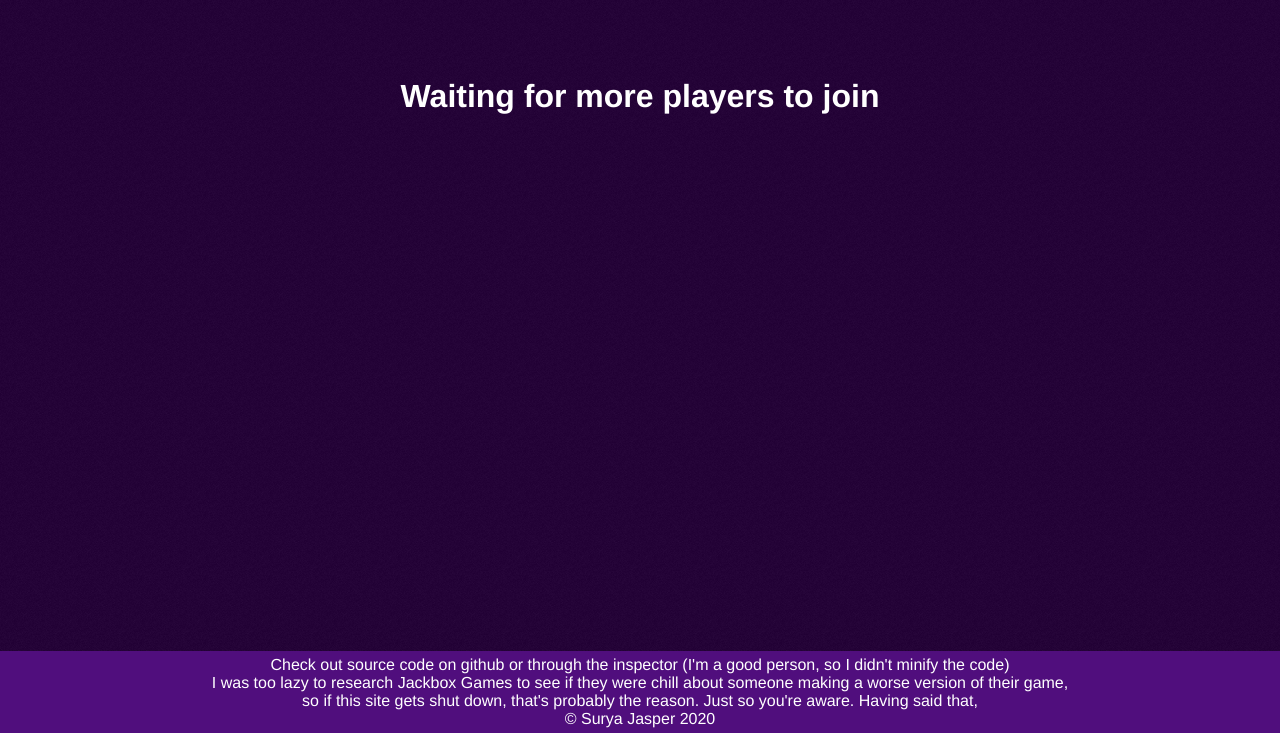
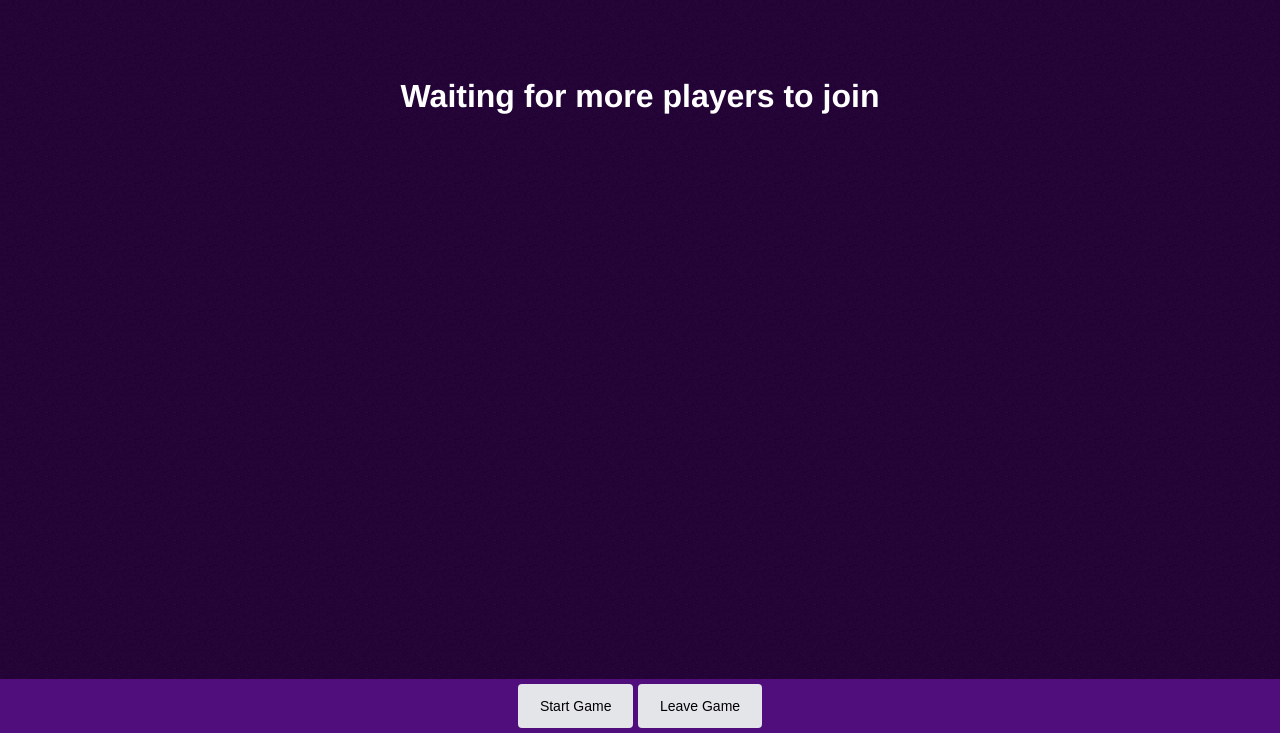
Before and after one commit to suryajasper/NodeJS-Fakin-It, a website: page client/index.html in a window 1280 px wide. Both pictures are taken after typing "Sample", "Sample" into the empty fields and a click on the input "Join Game". Shown: the part 67-800 px from the top of the page. Drawn offline with nearby package versions, Linux system fonts and the light colour scheme; no server answers.

Commit message:
added ability to leave the game

```diff
--- a/client/index.html
+++ b/client/index.html
@@ -39,13 +39,15 @@
       </div>
       <div class = "footer-outer">
         <header class = "jbx-footer">
-          <p>
+          <p id = "disclaimer">
             Check out source code on github or through the inspector (I'm a good person, so I didn't minify the code)<br>
             I was too lazy to research Jackbox Games to see if they were chill about someone making a worse version of their game,<br>
             so if this site gets shut down, that's probably the reason. Just so you're aware. Having said that, <br>© Surya Jasper 2020<br>
           </p>
-          <!--button>Start Game</button>
-          <button>Leave Game</button-->
+          <div style = "display: none;" id = "gamebuttons">
+            <button id = "start">Start Game</button>
+            <button id = "leave">Leave Game</button>
+          </div>
         </header>
       </div>
     </div>
--- a/client/js/clientProgram.js
+++ b/client/js/clientProgram.js
@@ -8,6 +8,12 @@ var form = document.getElementById('form');
 var lobby = document.getElementById('lobby');
 form.style.display = "block";
 lobby.style.display = "none";
+
+var gameButtons = document.querySelector('#gamebuttons');
+var footertext = document.querySelector('#disclaimer');
+
+var startButton = document.querySelector('#start');
+var leaveButton = document.querySelector('#leave');
 
 var plist = document.getElementById('playerlist');
 
@@ -28,7 +34,16 @@ submitButton.onclick = function(e) {
   socket.emit('gameName', gameName.value);
   form.style.display = "none";
   lobby.style.display = "block";
-  console.log("WE DID IT ");
+  gameButtons.style.display = 'block';
+  footertext.style.display = 'none';
+
+  leaveButton.onclick = function() {
+    form.style.display = "block";
+    lobby.style.display = "none";
+    gameButtons.style.display = 'none';
+    footertext.style.display = 'block';
+    socket.emit('playerLeaving', playerName.value);
+  }
 }
 
 socket.on('newPlayerList', function(newPlayerList){
```
Also changed, not shown: app.js (+8 -0 lines).
